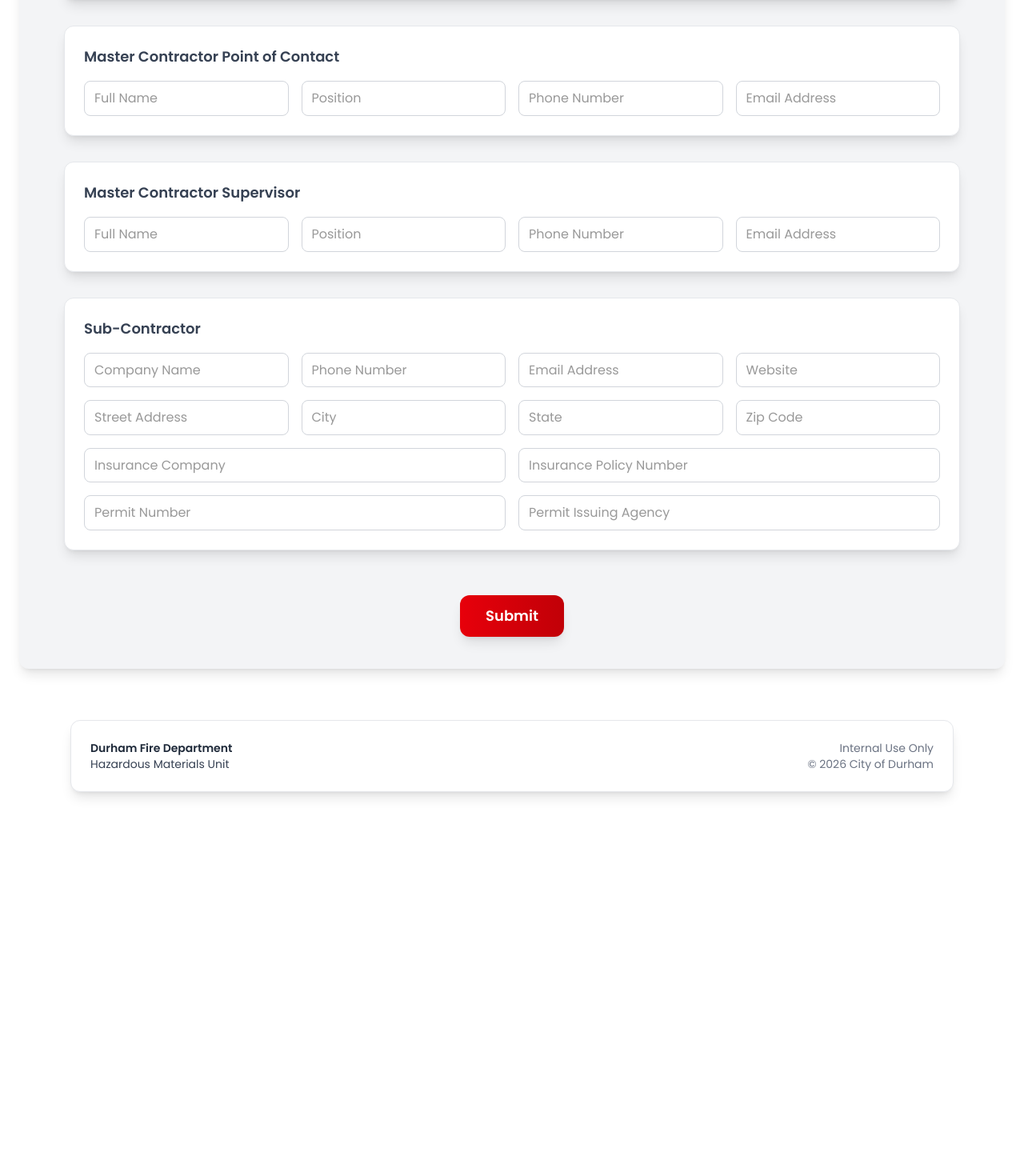
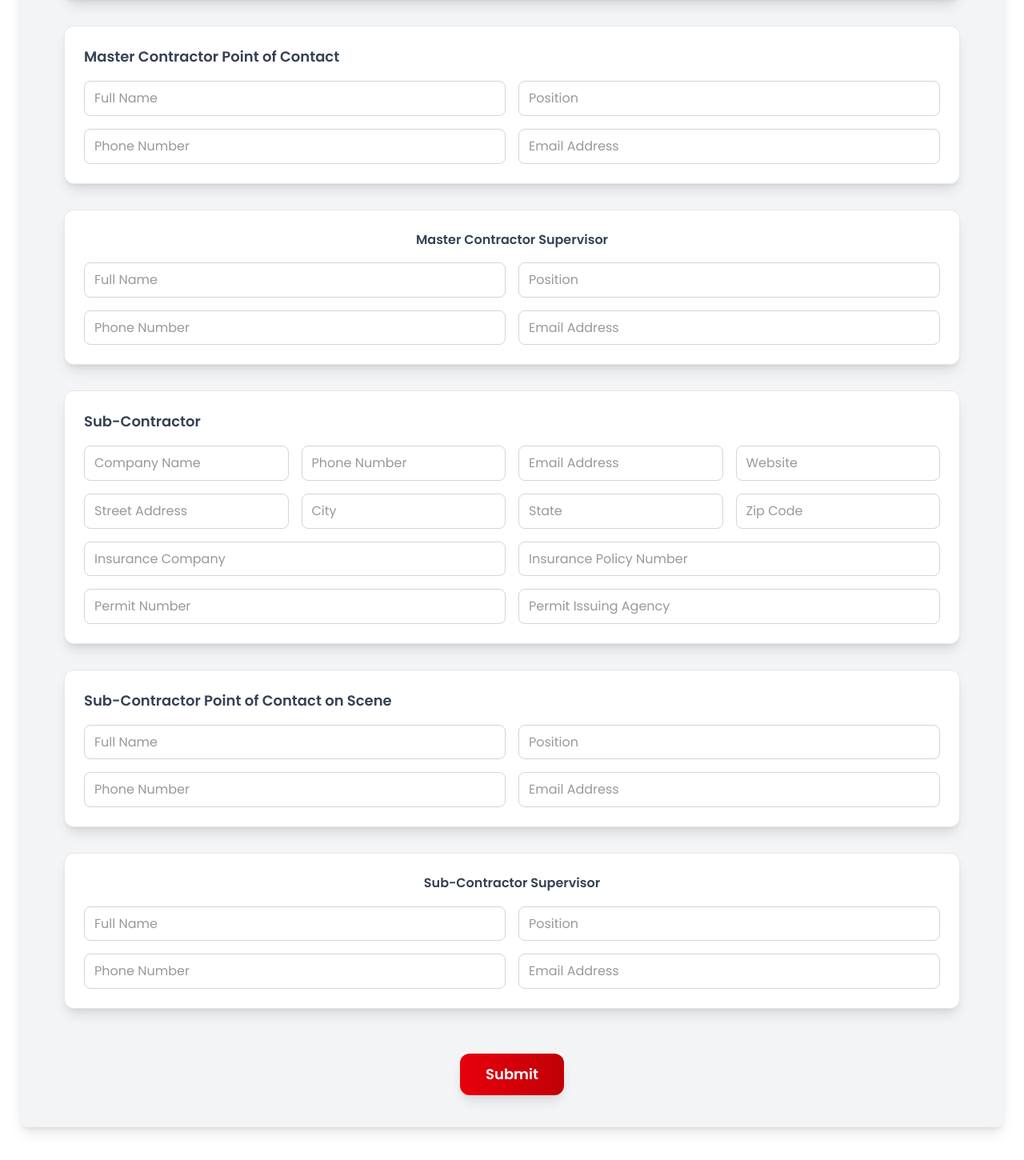
Before and after one commit to akunna1/Hazmat-Underground-Form, a Next.js app: page / in a window 1280 px wide. Shown: the part 540-1990 px from the top of the page at 80% size. Before the commit the page ends 1594 px from the top, so only its background shows below. Built offline with nearby package versions, Linux system fonts and the light colour scheme.

Commit message:
completed hero.tsx component

```diff
--- a/app/components/Hero.tsx
+++ b/app/components/Hero.tsx
@@ -44,13 +44,13 @@ export default function Hero() {
         {/* Master Contractor */}
         <div className="bg-white rounded-xl shadow-lg hover:shadow-2xl transition p-6 border border-gray-200">
 
-          <h2 className="text-lg font-semibold text-gray-700 mb-4">
+          <h2 className="text-center md:text-left text-lg font-semibold text-gray-700 mb-4">
             Master Contractor
           </h2>
 
           <div className="grid grid-cols-1 md:grid-cols-2 lg:grid-cols-4 gap-4 mb-4">
             <input name="masterCompanyName"  type="text" required placeholder="Company Name" className="input"/>
-            <input name="masterCompanyPhone" type="text" required placeholder="Phone Number" className="input"/>
+            <input name="masterCompanyPhone" type="tel" required placeholder="Phone Number" className="input"/>
             <input name="masterCompanyEmail" type="email" required placeholder="Email Address" className="input"/>
             <input name="masterCompanyWebsite" type="url" placeholder="Website" className="input"/>
           </div>
@@ -59,7 +59,7 @@ export default function Hero() {
             <input name="masterCompanyStreet"  type="text" required placeholder="Street Address" className="input"/>
             <input name="masterCompanyCity" type="text" required placeholder="City" className="input"/>
             <input name="masterCompanyState" type="text" required placeholder="State" maxLength={2} className="input"/>
-            <input name="masterCompanyZip" type="text" required placeholder="Zip Code" className="input"/>
+            <input name="masterCompanyZip" type="text" required placeholder="Zip Code" inputMode="numeric" className="input"/>
           </div>
 
           <div className="grid grid-cols-1 md:grid-cols-2 gap-4 mb-4">
@@ -77,14 +77,14 @@ export default function Hero() {
         {/* Master Contractor Point of Contact */}
         <div className="bg-white rounded-xl shadow-lg hover:shadow-2xl transition p-6 border border-gray-200">
 
-          <h2 className="text-lg font-semibold text-gray-700 mb-4">
+          <h2 className="text-center md:text-left text-lg font-semibold text-gray-700 mb-4">
             Master Contractor Point of Contact
           </h2>
 
-          <div className="grid md:grid-cols-2 lg:grid-cols-4 gap-4">
+          <div className="grid md:grid-cols-2 gap-4">
             <input name="masterContactName"  type="text" required placeholder="Full Name" className="input"/>
             <input name="masterContactPosition" type="text" required placeholder="Position" className="input"/>
-            <input name="masterContactPhone" type="text" required placeholder="Phone Number" className="input"/>
+            <input name="masterContactPhone" type="tel" required placeholder="Phone Number" className="input"/>
             <input name="masterContactEmail" type="email" required placeholder="Email Address" className="input"/>
           </div>
 
@@ -94,14 +94,14 @@ export default function Hero() {
         {/* Master Contractor Supervisor */}
         <div className="bg-white rounded-xl shadow-lg hover:shadow-2xl transition p-6 border border-gray-200">
 
-          <h2 className="text-lg font-semibold text-gray-700 mb-4">
+          <h2 className="text-center md:text-lefttext-lg font-semibold text-gray-700 mb-4">
             Master Contractor Supervisor
           </h2>
 
-          <div className="grid md:grid-cols-2 lg:grid-cols-4 gap-4">
+          <div className="grid md:grid-cols-2 gap-4">
             <input name="masterSupervisorName"  type="text" required placeholder="Full Name" className="input"/>
             <input name="masterSupervisorPosition" type="text" required placeholder="Position" className="input"/>
-            <input name="masterSupervisorPhone" type="text" required placeholder="Phone Number" className="input"/>
+            <input name="masterSupervisorPhone" type="tel" required placeholder="Phone Number" className="input"/>
             <input name="masterSupervisorEmail" type="email" required placeholder="Email Address" className="input"/>
           </div>
 
@@ -111,13 +111,13 @@ export default function Hero() {
         {/* Sub-Contractor */}
         <div className="bg-white rounded-xl shadow-lg hover:shadow-2xl transition p-6 border border-gray-200">
 
-          <h2 className="text-lg font-semibold text-gray-700 mb-4">
+          <h2 className="text-center md:text-left text-lg font-semibold text-gray-700 mb-4">
             Sub-Contractor
           </h2>
 
           <div className="grid grid-cols-1 md:grid-cols-2 lg:grid-cols-4 gap-4 mb-4">
             <input name="subCompanyName"  type="text" required placeholder="Company Name" className="input"/>
-            <input name="subCompanyPhone" type="text" required placeholder="Phone Number" className="input"/>
+            <input name="subCompanyPhone" type="tel" required placeholder="Phone Number" className="input"/>
             <input name="subCompanyEmail" type="email" required placeholder="Email Address" className="input"/>
             <input name="subCompanyWebsite" type="url" placeholder="Website" className="input"/>
           </div>
@@ -126,7 +126,7 @@ export default function Hero() {
             <input name="subCompanyStreet"  type="text" required placeholder="Street Address" className="input"/>
             <input name="subCompanyCity" type="text" required placeholder="City" className="input"/>
             <input name="subCompanyState" type="text" required placeholder="State" maxLength={2} className="input"/>
-            <input name="subCompanyZip" type="text" required placeholder="Zip Code" className="input"/>
+            <input name="subCompanyZip" type="text" required placeholder="Zip Code" inputMode="numeric" className="input"/>
           </div>
 
           <div className="grid grid-cols-1 md:grid-cols-2 gap-4 mb-4">
@@ -141,13 +141,47 @@ export default function Hero() {
 
         </div>
 
+        {/* Sub-Contractor Point of Contact on Scene*/}
+        <div className="bg-white rounded-xl shadow-lg hover:shadow-2xl transition p-6 border border-gray-200">
+
+          <h2 className="text-center md:text-left text-lg font-semibold text-gray-700 mb-4">
+            Sub-Contractor Point of Contact on Scene
+          </h2>
+
+          <div className="grid md:grid-cols-2 gap-4">
+            <input name="subContactName"  type="text" required placeholder="Full Name" className="input"/>
+            <input name="subContactPosition" type="text" required placeholder="Position" className="input"/>
+            <input name="subContactPhone" type="tel" required placeholder="Phone Number" className="input"/>
+            <input name="subContactEmail" type="email" required placeholder="Email Address" className="input"/>
+          </div>
+
+        </div>
+
+
+        {/* Sub-Contractor Supervisor */}
+        <div className="bg-white rounded-xl shadow-lg hover:shadow-2xl transition p-6 border border-gray-200">
+
+          <h2 className="text-center md:text-lefttext-lg font-semibold text-gray-700 mb-4">
+            Sub-Contractor Supervisor
+          </h2>
+
+          <div className="grid md:grid-cols-2 gap-4">
+            <input name="subSupervisorName"  type="text" required placeholder="Full Name" className="input"/>
+            <input name="subSupervisorPosition" type="text" required placeholder="Position" className="input"/>
+            <input name="subSupervisorPhone" type="tel" required placeholder="Phone Number" className="input"/>
+            <input name="subSupervisorEmail" type="email" required placeholder="Email Address" className="input"/>
+          </div>
+
+        </div>
+
+
 
         {/* Submit */}
         <div className="text-center pt-6">
 
           <button
             type="submit"
-            className="px-8 py-3 rounded-xl bg-linear-to-r from-red-600 to-red-700 text-white text-lg font-semibold shadow-lg hover:shadow-xl hover:scale-110 active:scale-110 transition"
+            className="px-8 py-3 rounded-xl bg-linear-to-r from-red-600 to-red-700 text-white hover:text-gray-300 active:text-gray-300 text-lg font-semibold shadow-lg hover:shadow-xl hover:scale-110 active:scale-110 transition"
           >
             Submit
           </button>
```
